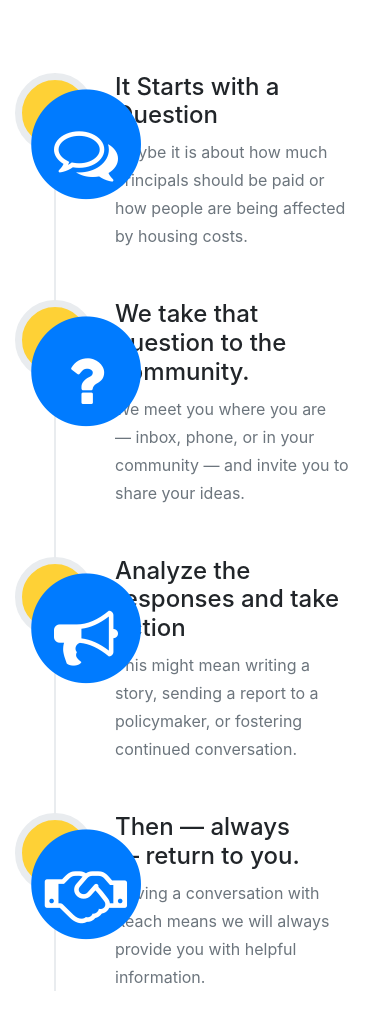
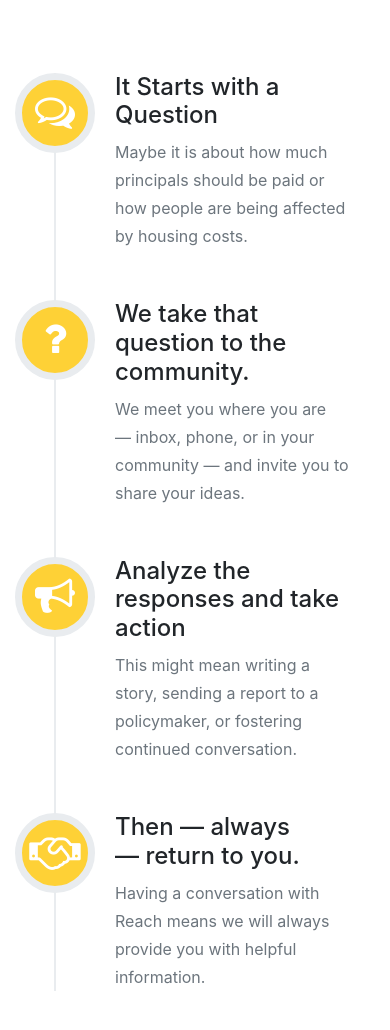
Before and after one commit to EducationNC/educationnc.github.io, a website with bundled scripts: page index.html in a window 390 px wide. Shown: the part 5008-6038 px from the top of the page. Built offline with nearby package versions, Linux system fonts and the light colour scheme; a script that the page names is missing; files whose address does not match are found by name.

Commit message:
timeline mostly responsive

```diff
--- a/index.html
+++ b/index.html
@@ -317,11 +317,7 @@
             <ul class="timeline">
               <li>
                 <div class="timeline-image">
-                  <!-- <img class="rounded-circle img-fluid" src="img/about/1.jpg" alt=""> -->
-                  <span class="fa-stack fa-4x">
-                      <i class="fa fa-circle fa-stack-2x text-primary"></i>
-                      <i class="fa fa-comments-o fa-stack-1x fa-inverse"></i>
-                    </span>
+                  <i class="fa fa-comments-o fa-3x fa-inverse"></i>
                 </div>
                 <div class="timeline-panel">
                   <div class="timeline-heading">
@@ -335,10 +331,7 @@
               <li class="timeline-inverted">
                 <div class="timeline-image">
                   <!-- <img class="rounded-circle img-fluid" src="img/about/2.jpg" alt=""> -->
-                  <span class="fa-stack fa-4x">
-                      <i class="fa fa-circle fa-stack-2x text-primary"></i>
-                      <i class="fa fa-question fa-stack-1x fa-inverse"></i>
-                    </span>
+                  <i class="fa fa-question fa-3x fa-inverse"></i>
                 </div>
                 <div class="timeline-panel">
                   <div class="timeline-heading">
@@ -352,10 +345,7 @@
               <li>
                 <div class="timeline-image">
                   <!-- <img class="rounded-circle img-fluid" src="img/about/3.jpg" alt=""> -->
-                  <span class="fa-stack fa-4x">
-                      <i class="fa fa-circle fa-stack-2x text-primary"></i>
-                      <i class="fa fa-bullhorn fa-stack-1x fa-inverse"></i>
-                    </span>
+                  <i class="fa fa-bullhorn fa-3x fa-inverse"></i>
                 </div>
                 <div class="timeline-panel">
                   <div class="timeline-heading">
@@ -369,10 +359,7 @@
               <li class="timeline-inverted">
                 <div class="timeline-image">
                   <!-- <img class="rounded-circle img-fluid" src="img/about/4.jpg" alt=""> -->
-                  <span class="fa-stack fa-4x">
-                      <i class="fa fa-circle fa-stack-2x text-primary"></i>
-                      <i class="fa fa-handshake-o fa-stack-1x fa-inverse"></i>
-                    </span>
+                  <i class="fa fa-handshake-o fa-3x fa-inverse"></i>
                 </div>
                 <div class="timeline-panel">
                   <div class="timeline-heading">
--- a/scss/_timeline.scss
+++ b/scss/_timeline.scss
@@ -99,8 +99,10 @@
     }
   }
   i.fa.fa-inverse {
-    margin-top: 10px;
+    margin-top: .4em;
+    font-size:5em;
 }
+
 }
 @media(min-width:768px) {
   .timeline {
@@ -133,8 +135,10 @@
         text-align: left;
       }
     }
+
   }
 }
+
 @media(min-width:992px) {
   .timeline {
     > li {
@@ -179,3 +183,13 @@
     }
   }
 }
+
+@media(max-width:992px){
+  .timeline{
+    i.fa.fa-inverse {
+      margin-top: .3em;
+      font-size: 2.5em;
+      }
+  }
+
+}
```
Also changed, not shown: css/agency.css, css/agency.min.css.
